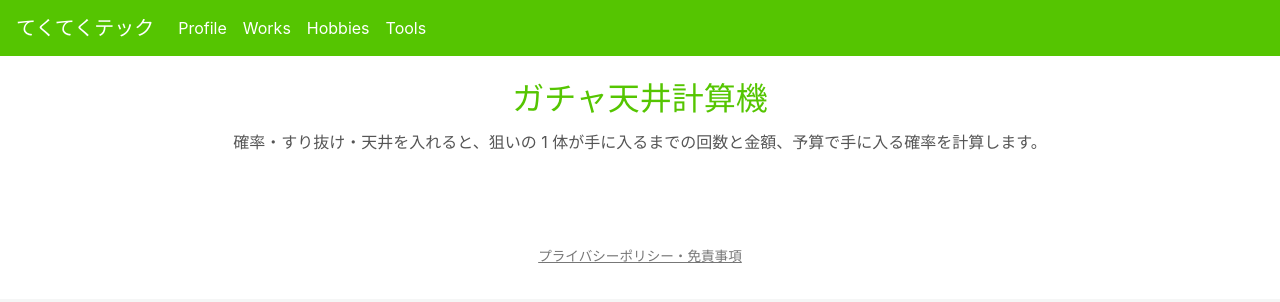
After one commit to Takapon0407/docker-laravel, a Laravel app: template laravel/resources/views/tools/gacha.blade.php in a window 1280 px wide. The commit adds this page. Shown: the top 302 px of the page. Run offline with Laravel 12, Linux system fonts and the light colour scheme; the template is opened without the code that fills it, so the values that code supplies are empty; style sheets or scripts are compiled from the project's sources; some web fonts are replaced.

Commit message:
ガチャ天井計算機：/tools/gacha のページを開けて、ツールの一覧・プライバシーポリシーからたどれるようにする
ページの枠（title・description・見出し・JavaScript がないときの案内）、
ツールの一覧（QR コード作成の次）、プライバシーポリシーの「端末内で完結するツール」、
回帰テストのページ一覧、CLAUDE.md を足す（gacha-03）。

Co-Authored-By: Claude Opus 5.5 <noreply@anthropic.com>

```diff
--- a/harness/features.json
+++ b/harness/features.json
@@ -39,7 +39,7 @@
                 "laravel/e2e/pages.ts に withFooter(\"/tools/gacha\") があり、回帰テスト（全ページ・PC 幅とスマホ幅）が通る。CLAUDE.md のページの一覧と /tools の説明に lib/gacha.ts の項目がある"
             ],
             "priority": "must",
-            "passes": false
+            "passes": true
         },
         {
             "id": "gacha-04",
--- a/laravel/config/tools.php
+++ b/laravel/config/tools.php
@@ -72,6 +72,14 @@ return [
         'storage_note' => 'QR コードはブラウザの中だけで作り、Wi-Fi のパスワードも含めてどこにも保存しません',
     ],
     [
+        'route' => 'tools.gacha',
+        'title' => 'ガチャ天井計算機',
+        'description' => '確率・すり抜け・天井を入れて、ガチャで狙いが手に入るまでの平均の回数と金額、運が悪いときにかかる回数、予算で手に入る確率を計算します。',
+        'purpose' => 'general',
+        'storage' => 'local',
+        'storage_note' => '計算はブラウザの中だけで行い、入力はどこにも保存しません',
+    ],
+    [
         'route' => 'tools.json',
         'title' => 'JSON 整形',
         'description' => '1 行の JSON をインデント付きで見やすく整形したり、1 行に圧縮したりします。形が正しくないときは、何行目の何文字目かを表示します。',
--- a/laravel/resources/sass/app.scss
+++ b/laravel/resources/sass/app.scss
@@ -23,6 +23,7 @@
 @import "./pages/countdown";
 @import "./pages/pixel-art";
 @import "./pages/chord-player";
+@import "./pages/gacha";
 @import "./pages/policy";
 
 html {
--- /dev/null
+++ b/laravel/resources/sass/pages/_gacha.scss
@@ -0,0 +1,5 @@
+// ガチャ天井計算機（共通の見た目は _devtools.scss の .devtool-*）
+.gacha-noscript {
+    color: #b02a37;
+    font-weight: bold;
+}
--- /dev/null
+++ b/laravel/resources/ts/laravel/tools/gacha.ts
@@ -0,0 +1,4 @@
+// ガチャ天井計算機のページ：入力の読み取り・出し入れ・Worker とのやり取り・結果の表とグラフの描画
+document.addEventListener("DOMContentLoaded", () => {
+    // 入力欄と結果は次の項目で足す
+});
--- a/laravel/resources/views/privacy.blade.php
+++ b/laravel/resources/views/privacy.blade.php
@@ -39,7 +39,7 @@
         <h2 class="policy-heading">3. 便利ツールで扱うデータ</h2>
         <h3 class="policy-subheading">端末内で完結するツール</h3>
         <p>
-            割り勘計算・寿命の計算・カウントダウン・ドット絵メーカー・雨音コードプレイヤー・文字数カウント・QR コード作成・JSON 整形・日時の変換・正規表現チェック・テキスト差分は、入力した内容をブラウザの中だけで処理し、サーバーには送りません。
+            割り勘計算・寿命の計算・カウントダウン・ドット絵メーカー・雨音コードプレイヤー・文字数カウント・QR コード作成・ガチャ天井計算機・JSON 整形・日時の変換・正規表現チェック・テキスト差分は、入力した内容をブラウザの中だけで処理し、サーバーには送りません。
             割り勘計算は、次に開いたときに続きから使えるよう、入力した内容をお使いのブラウザ（localStorage）に残します。ブラウザのサイトデータを消すと、なくなります。
             寿命の計算は、「この端末に覚える」を選んだときだけ、次に開いたときにすぐ結果を出せるよう、誕生日と性別をお使いのブラウザ（localStorage）に残します。チェックを外すか、ブラウザのサイトデータを消すと、なくなります。
             カウントダウンは、マイ記念日（名前と月・日）をお使いのブラウザ（localStorage）に残します。削除ボタンを押すか、ブラウザのサイトデータを消すと、なくなります。
@@ -118,7 +118,7 @@
         <p class="mb-0">このページの内容は、必要に応じて変更します。変更したときは、このページでお知らせします。</p>
     </section>
 
-    <p class="policy-date">2026 年 11 月 4 日 制定<br>2026 年 11 月 15 日 改定</p>
+    <p class="policy-date">2026 年 11 月 4 日 制定<br>2026 年 11 月 23 日 改定</p>
 </div>
 
 @endsection
--- /dev/null
+++ b/laravel/resources/views/tools/gacha.blade.php
@@ -0,0 +1,18 @@
+@extends('layouts.common')
+@section('title', 'ガチャ天井計算機')
+@section('description', '確率・すり抜け・天井（ソフト天井）・交換までの回数を入れると、ガチャで狙いが手に入るまでの平均の回数と金額、運が悪いときの回数、予算で手に入る確率を計算します。入力はブラウザの中だけで処理し、サーバーには送りません。')
+@push('head')
+    @vite('resources/ts/laravel/tools/gacha.ts')
+@endpush
+@section('content')
+
+{{-- 計算はブラウザ内だけで行う（入力はサーバーに送らず、どこにも保存しない） --}}
+<div class="container devtool-container gacha-container">
+    <h1 class="devtool-title font-heading">ガチャ天井計算機</h1>
+    <p class="devtool-lead">確率・すり抜け・天井を入れると、狙いの 1 体が手に入るまでの回数と金額、予算で手に入る確率を計算します。</p>
+
+    <noscript>
+        <p class="devtool-card gacha-noscript">このツールは JavaScript を使います。ブラウザの設定で JavaScript を有効にしてください。</p>
+    </noscript>
+</div>
+@endsection
--- a/laravel/routes/web.php
+++ b/laravel/routes/web.php
@@ -38,6 +38,7 @@ Route::prefix('tools')->name('tools.')->group(function () {
     Route::view('/chord-player', 'tools.chord-player')->name('chord-player');
     Route::view('/char-count', 'tools.char-count')->name('char-count');
     Route::view('/qr', 'tools.qr')->name('qr');
+    Route::view('/gacha', 'tools.gacha')->name('gacha');
     Route::view('/diff', 'tools.diff')->name('diff');
     Route::get('/board', [BoardController::class, 'create'])->name('board');
     Route::get('/board/room', [BoardController::class, 'room'])->name('board.room');
```
Also changed, not shown: CLAUDE.md (+2 -1 lines), harness/progress.txt (+8 -0 lines), laravel/e2e/gacha-page.spec.ts (added, +12 -0 lines), laravel/e2e/pages.ts (+1 -0 lines), laravel/tests/Feature/GachaPageTest.php (added, +83 -0 lines).
